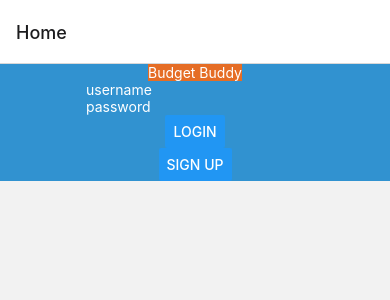
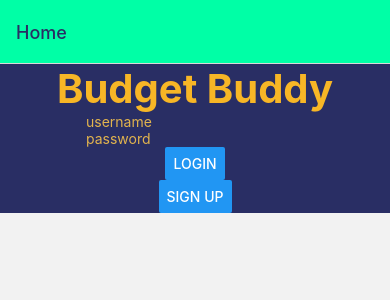
Before and after one commit to Ell534/team-mean-fe, a React Native app in the folder budgetbuddy/: screen /Login in a window 390 px wide. Shown: the top 300 px of the page. Built offline with nearby package versions, Linux system fonts and the light colour scheme.

Commit message:
add styling to login and new user

```diff
--- a/budgetbuddy/App.js
+++ b/budgetbuddy/App.js
@@ -12,7 +12,12 @@ const Stack = createNativeStackNavigator();
 export default function App() {
   return (
     <NavigationContainer>
-      <Stack.Navigator>
+      <Stack.Navigator
+        screenOptions={{
+          headerStyle: { backgroundColor: '#00ffa6' },
+          headerTintColor: '#292e64',
+        }}
+      >
         <Stack.Screen name="Home" component={Login} />
         <Stack.Screen name="Sign Up" component={NewUser} />
       </Stack.Navigator>
--- a/budgetbuddy/components/Home.jsx
+++ b/budgetbuddy/components/Home.jsx
@@ -11,22 +11,23 @@ const Login = ({ navigation }) => {
     password: '',
   });
 
-
   return (
     <SafeAreaView style={styles.login}>
       <Header />
       <TextInput
         placeholder="username"
+        placeholderTextColor="#e2b44e"
         onChangeText={onChangeUsername}
         text={userName}
-        style={styles.text}
+        style={styles.placeholderText}
       />
       <TextInput
         placeholder="password"
+        placeholderTextColor="#e2b44e"
         onChangeText={onChangePassword}
         text={password}
         secureTextEntry={true}
-        style={styles.text}
+        style={styles.placeholderText}
       />
       <Button
         title="Login"
--- a/budgetbuddy/components/NewUser.jsx
+++ b/budgetbuddy/components/NewUser.jsx
@@ -33,38 +33,43 @@ const NewUser = ({ navigation }) => {
   return (
     <SafeAreaView style={styles.newUser}>
       <TextInput
-        style={styles.text}
+        style={styles.placeholderText}
         placeholder="Enter your name"
+        placeholderTextColor='#e2b44e'
         required
         text={name}
         onChangeText={onChangeName}
       />
       <TextInput
-        style={styles.text}
+        style={styles.placeholderText}
         placeholder="Enter your username"
+        placeholderTextColor='#e2b44e'
         required
         text={username}
         onChangeText={onChangeUsername}
       />
       <TextInput
-        style={styles.text}
+        style={styles.placeholderText}
         placeholder="Enter your email"
+        placeholderTextColor='#e2b44e'
         inputMode="email"
         required
         text={email}
         onChangeText={onChangeEmail}
       />
       <TextInput
-        style={styles.text}
+        style={styles.placeholderText}
         placeholder="Enter a password"
+        placeholderTextColor='#e2b44e'
         secureTextEntry={true}
         required
         text={password}
         onChangeText={onChangePassword}
       />
       <TextInput
-        style={styles.text}
+        style={styles.placeholderText}
         placeholder="Re-enter the password"
+        placeholderTextColor='#e2b44e'
         secureTextEntry={true}
         required
         text={passwordConfirm}
--- a/budgetbuddy/styles.js
+++ b/budgetbuddy/styles.js
@@ -1,20 +1,26 @@
+// #00FFA6 light shades, #E2B44E light accent, #7B75AF main brand colour, #A74494 dark accent, #292E64 dark shades
+
 import { StyleSheet } from 'react-native';
 
 const styles = StyleSheet.create({
   title: {
     fontSize: 20,
-    backgroundColor: '#e56d25',
   },
   login: {
-    backgroundColor: '#3192d0',
+    backgroundColor: '#292E64',
     alignItems: 'center',
   },
   newUser: {
-    backgroundColor: '#b1bd4b',
+    backgroundColor: '#292E64',
     alignItems: 'center',
   },
   text: {
-    color: '#fff'
+    color: '#F7B626',
+    fontSize: 40,
+    fontWeight: 'bold',
+  },
+  placeholderText: {
+    color: '#F7B626',
   }
 });
 
```
